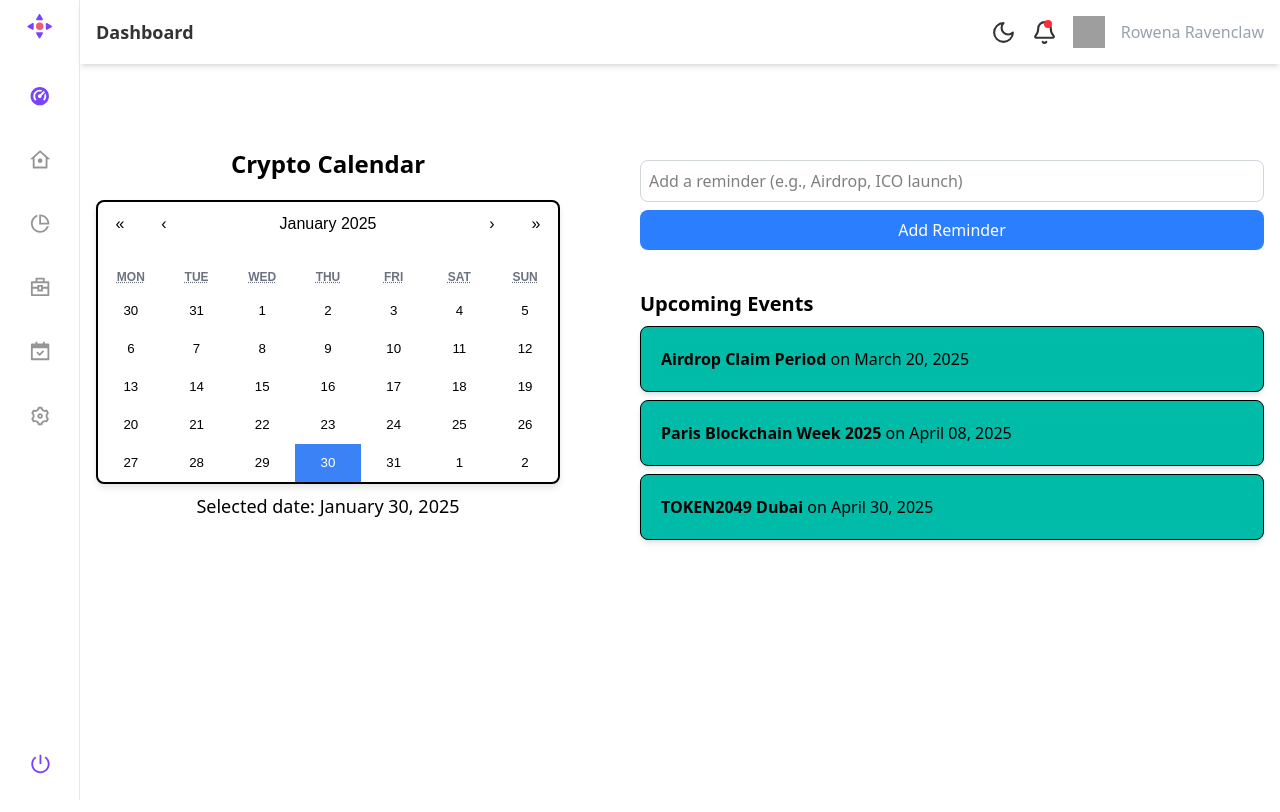
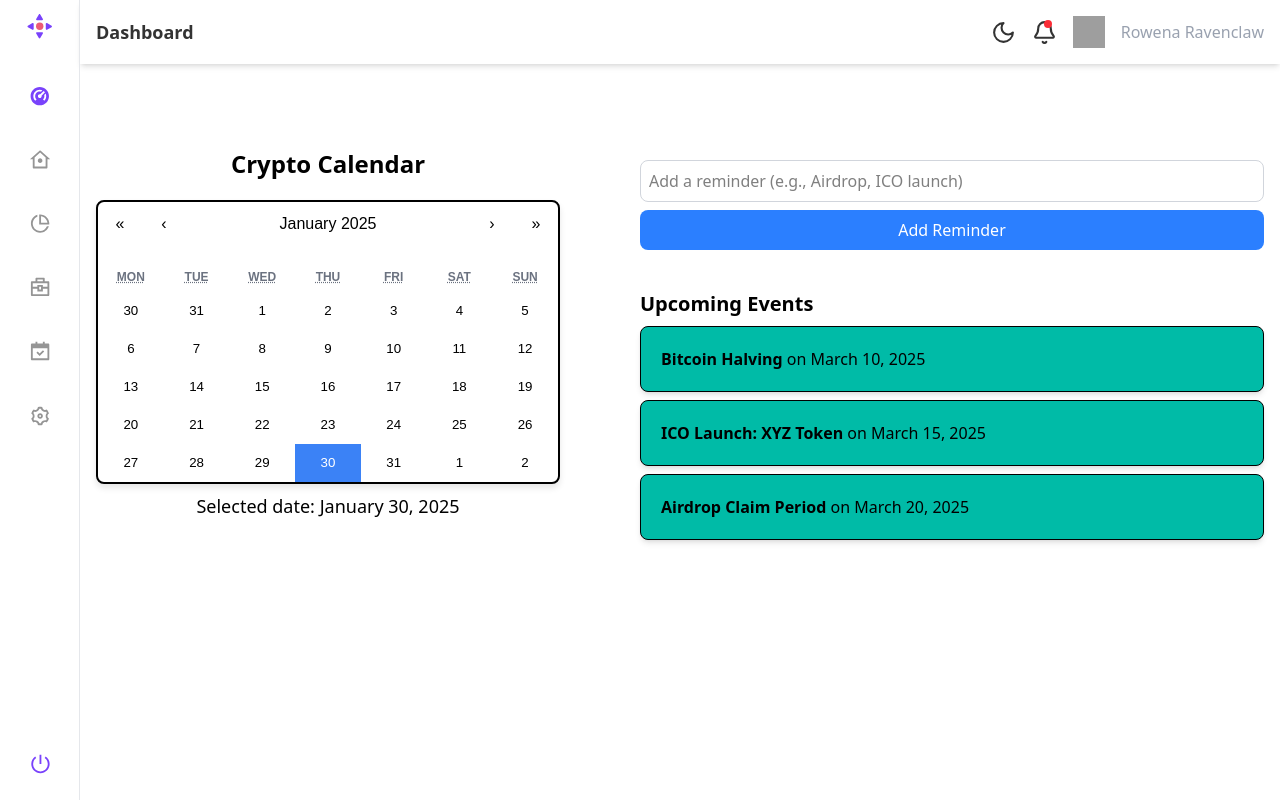
Before and after one commit to sitambhra/Reeltor, a React (Vite) app: page /calendar in a window 1280 px wide. Shown: the top 812 px of the page. Built offline with nearby package versions, Linux system fonts and the light colour scheme; grey boxes are pictures that could not be loaded.

Commit message:
update the calander page issue

```diff
--- a/src/Pages/Calendar.jsx
+++ b/src/Pages/Calendar.jsx
@@ -12,9 +12,9 @@ const Calendar = () => {
   const { theme } = useTheme();
 
   const cryptoEvents = [
-     { date: '2025-03-20', event: 'Airdrop Claim Period' },
-    { date: '2025-04-08', event: 'Paris Blockchain Week 2025'},
-    { date: '2025-04-30', event: 'TOKEN2049 Dubai'}
+    { date: '2025-03-10', event: 'Bitcoin Halving' },
+    { date: '2025-03-15', event: 'ICO Launch: XYZ Token' },
+    { date: '2025-03-20', event: 'Airdrop Claim Period' },
   ];
 
   const handleDateChange = (newDate) => setDate(newDate);
@@ -102,7 +102,7 @@ const Calendar = () => {
   `;
 
   return (
-    <div className={`flex flex-col md:flex-row items-start p-4 space-y-4 md:space-y-0 h-auto ${theme === 'dark' ? 'bg-gray-900 text-white' : 'bg-white text-black'}`}>
+    <div className={`flex flex-col md:flex-row items-start p-4 space-y-4 md:space-y-0 h-[1000px] ${theme === 'dark' ? 'bg-gray-900 text-white' : 'bg-white text-black'}`}>
       {/* Inject custom style */}
       <style>{calendarStyles}</style>
 
```
